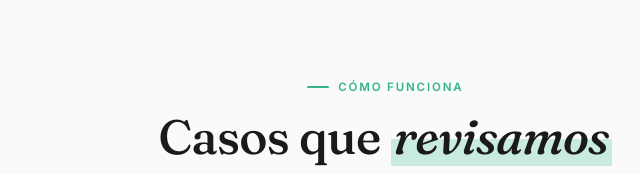
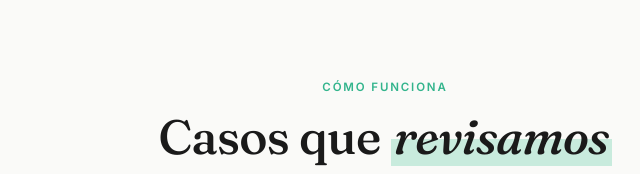
Before and after one commit to Equilibratucamino/etc-reclamaciones, a plain HTML site: page index.html in a window 1280 px wide. Shown: the part 1313-1487 px from the top of the page, 255-895 px from the left. Drawn offline with Linux system fonts and the light colour scheme.

Commit message:
eyebrow: quita la línea/guión decorativo antes del texto
Co-Authored-By: Claude Sonnet 4.6 <noreply@anthropic.com>

```diff
--- a/index.html
+++ b/index.html
@@ -37,7 +37,7 @@ p{margin:0}
 .hl{font-style:italic;background:linear-gradient(transparent 55%,var(--mint) 55%);padding:0 .06em}
 .gi{font-style:italic;color:var(--green)}
 .eyebrow{display:inline-flex;align-items:center;gap:.6rem;font-size:.72rem;font-weight:600;letter-spacing:.16em;text-transform:uppercase;color:var(--green)}
-.eyebrow::before{content:"";width:22px;height:2px;background:var(--green);border-radius:2px}
+.eyebrow::before{display:none}
 .badge{display:inline-flex;align-items:center;gap:.5rem;font-size:.78rem;font-weight:500;color:var(--green-deep);background:var(--soft);border:1px solid var(--mint-line);padding:.32rem .85rem;border-radius:999px}
 .badge::before{content:"";width:6px;height:6px;border-radius:50%;background:var(--green)}
 .lead{color:var(--muted);font-size:1.05rem;max-width:56ch}
```
